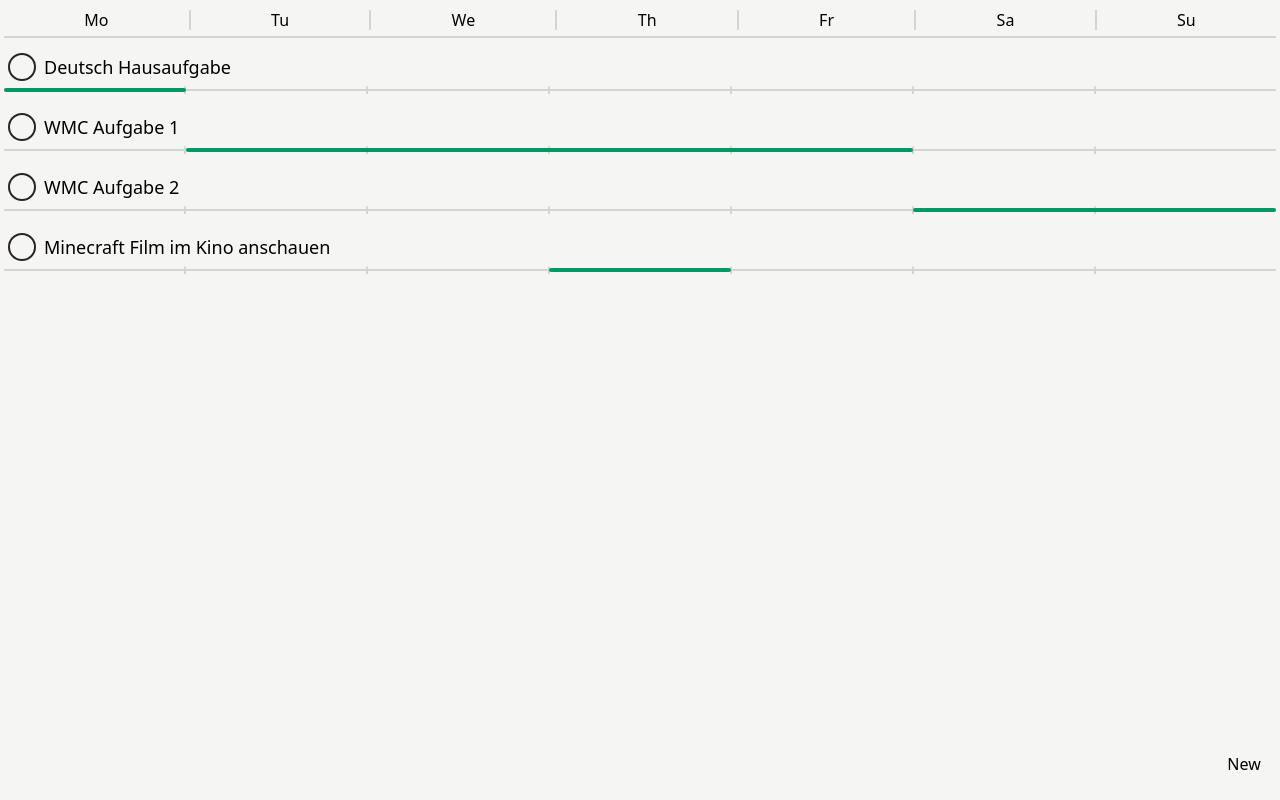
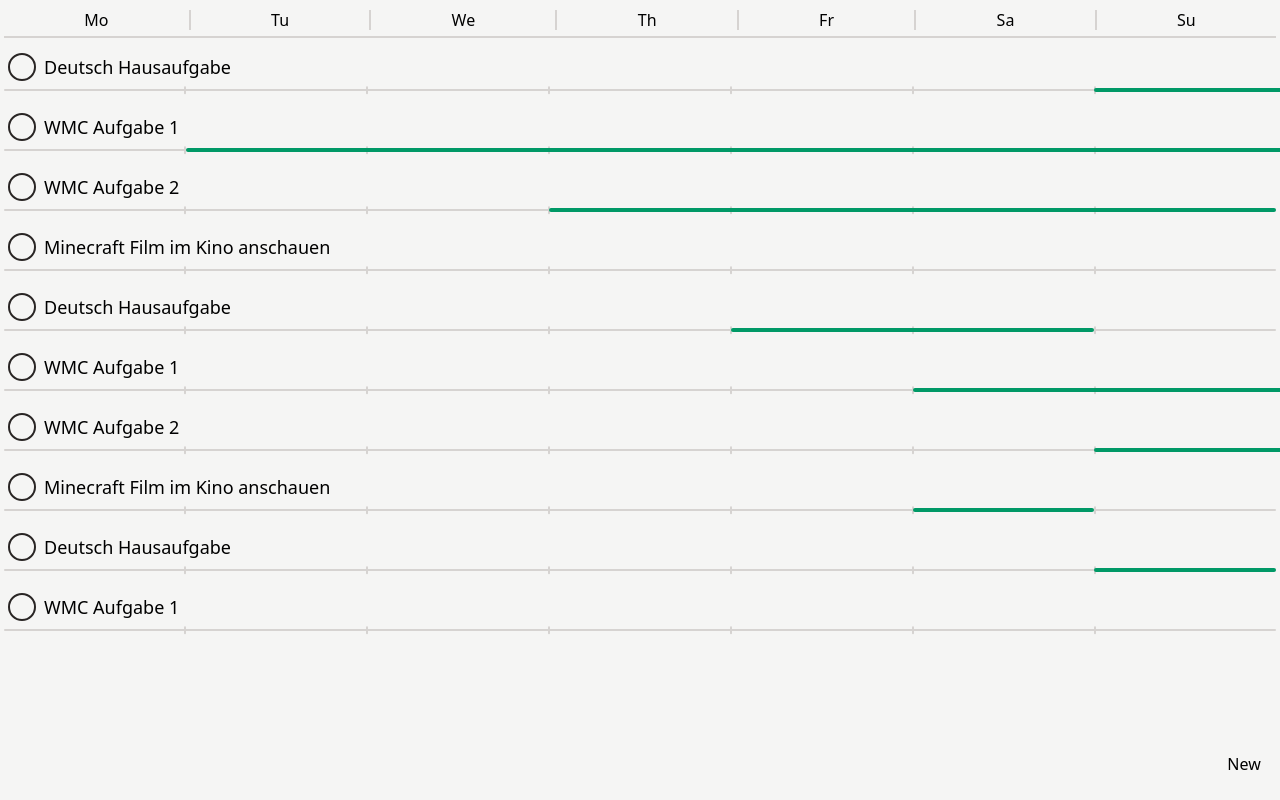
Before and after one commit to ToBinio/task-line, a Nuxt app: page / in a window 1280 px wide. Built offline with nearby package versions, Linux system fonts and the light colour scheme.

Commit message:
use uuid for todos

```diff
--- a/components/Todo.vue
+++ b/components/Todo.vue
@@ -7,7 +7,7 @@ let todoStore = useTodoStore();
 function onCheck() {
     checking.value = true;
     setTimeout(() => {
-        todoStore.removeTodo(props.data.title);
+        todoStore.removeTodo(props.data.uuid);
     }, 1000);
 }
 
--- a/pages/index.vue
+++ b/pages/index.vue
@@ -14,7 +14,7 @@ let todoStore = useTodoStore();
                 <div
                     class="max-h-15 h-15"
                     v-for="todo in todoStore.data"
-                    :key="todo.title"
+                    :key="todo.uuid"
                 >
                     <Todo :data="todo" />
                 </div>
--- a/stores/useTodoStore.ts
+++ b/stores/useTodoStore.ts
@@ -1,49 +1,57 @@
 import { defineStore } from "pinia";
-import type { Todo } from "~/utils/todo";
+import type { Todo, UUID } from "~/utils/todo";
 
 export const useTodoStore = defineStore("todos", {
   state: (): { data: Todo[] } => ({
-    data: [
-      {
-        title: "Deutsch Hausaufgabe",
-        start: getDateInNDays(0),
-        end: getDateInNDays(1),
-      },
-      {
-        title: "WMC Aufgabe 1",
-        start: getDateInNDays(1),
-        end: getDateInNDays(5),
-      },
-      {
-        title: "WMC Aufgabe 2",
-        start: getDateInNDays(5),
-        end: getDateInNDays(7),
-      },
-      {
-        title: "Minecraft Film im Kino anschauen",
-        start: getDateInNDays(3),
-        end: getDateInNDays(4),
-      },
-    ],
+    data: getTestTodos(10),
   }),
   actions: {
-    removeTodo(title: string) {
-      const index = this.data.findIndex((value) => value.title === title);
+    removeTodo(uuid: UUID) {
+      const index = this.data.findIndex((value) => value.uuid === uuid);
       this.data.splice(index, 1);
     },
 
     addTodo(title: string, start: Date, end: Date) {
       start.setHours(0, 0, 0, 0);
       end.setHours(0, 0, 0, 0);
-      this.data.push({ title, start, end });
+      let uuid = crypto.randomUUID();
+
+      this.data.push({ uuid, title, start, end });
     },
   },
 });
 
-function getDateInNDays(days: number): Date {
+function getToDayInNDays(days: number): Date {
   var now = new Date();
   now.setHours(0, 0, 0, 0);
   let date = new Date(now.getTime() + 1000 * 60 * 60 * 24 * days);
 
   return date;
 }
+
+function getTestTodos(n: number): Todo[] {
+  let tasks = [
+    "Deutsch Hausaufgabe",
+    "WMC Aufgabe 1",
+    "WMC Aufgabe 2",
+    "Minecraft Film im Kino anschauen",
+  ];
+
+  let data = [];
+
+  for (let i = 0; i < n; i++) {
+    let start = Math.floor(Math.random() * 10);
+    let duration = Math.floor(Math.random() * 10);
+
+    let uuid = crypto.randomUUID();
+
+    data.push({
+      uuid,
+      title: tasks[i % tasks.length],
+      start: getToDayInNDays(start),
+      end: getToDayInNDays(start + duration),
+    });
+  }
+
+  return data;
+}
--- a/utils/todo.ts
+++ b/utils/todo.ts
@@ -1 +1,2 @@
-export type Todo = { title: string; start: Date; end: Date };
+export type UUID = `${string}-${string}-${string}-${string}-${string}`;
+export type Todo = { uuid: UUID; title: string; start: Date; end: Date };
```
